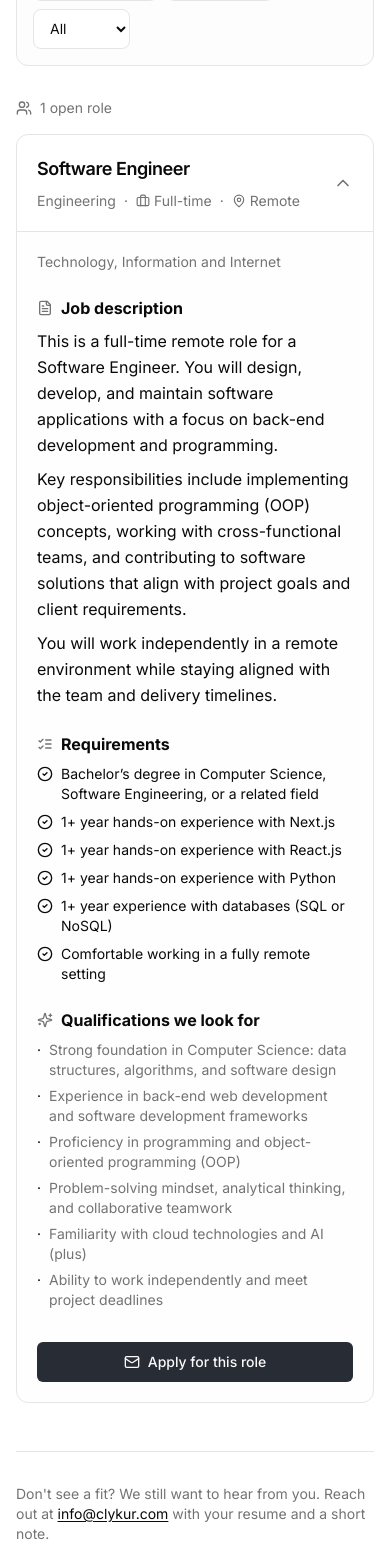
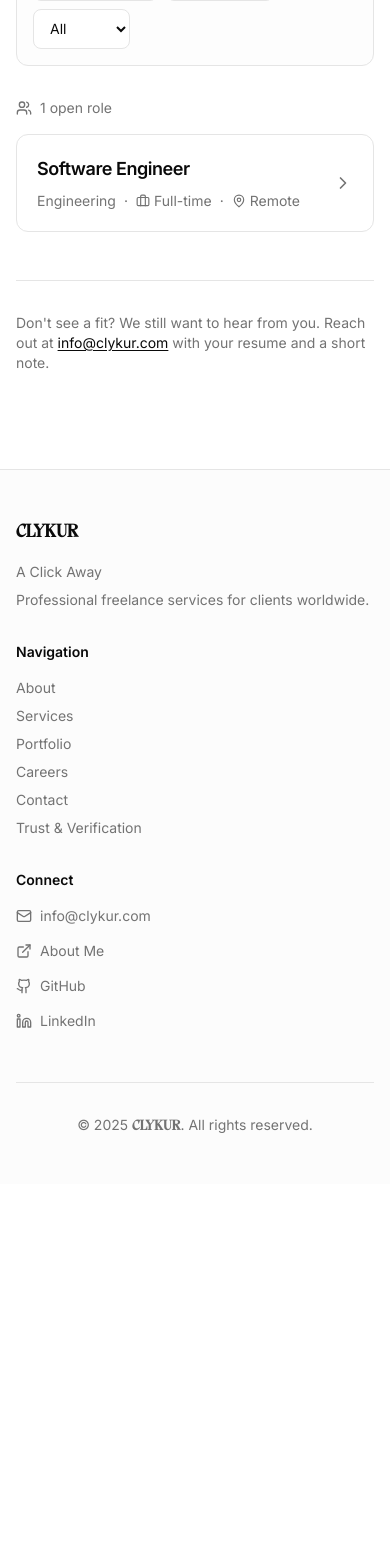
Before and after one commit to Clykur/Website, a Next.js app: page /careers in a window 390 px wide. Shown: the part 920-2488 px from the top of the page. After the commit the page ends 2104 px from the top, so only its background shows below. Built offline with nearby package versions, Linux system fonts and the light colour scheme.

Commit message:
Carrers Page

```diff
--- /dev/null
+++ b/app/careers/[slug]/page.tsx
@@ -0,0 +1,140 @@
+import Link from "next/link";
+import { notFound } from "next/navigation";
+import { Button } from "@/components/ui/button";
+import {
+  Mail,
+  ArrowLeft,
+  Briefcase,
+  MapPin,
+  FileText,
+  ListChecks,
+  Sparkles,
+  CheckCircle2,
+} from "lucide-react";
+import {
+  getRoleBySlug,
+  getRolePaths,
+  getMailtoUrl,
+} from "@/lib/careers-roles";
+
+interface PageProps {
+  params: { slug: string };
+}
+
+export function generateStaticParams() {
+  return getRolePaths().map((slug) => ({ slug }));
+}
+
+export function generateMetadata({ params }: PageProps) {
+  const role = getRoleBySlug(params.slug);
+  if (!role) return { title: "Role not found - Clykur Careers" };
+  return {
+    title: `${role.title} - Careers | Clykur`,
+    description: `Apply for ${role.title} at Clykur. ${role.employmentType}, ${role.location}. ${role.industry}.`,
+  };
+}
+
+export default function JobPage({ params }: PageProps) {
+  const role = getRoleBySlug(params.slug);
+  if (!role) notFound();
+
+  const mailtoUrl = getMailtoUrl(role);
+
+  return (
+    <div className="min-h-screen pt-20 md:pt-28 pb-24">
+      <div className="max-w-3xl mx-auto px-4 sm:px-6 lg:px-8">
+        <Link
+          href="/careers"
+          className="inline-flex items-center gap-2 text-sm text-muted-foreground hover:text-foreground mb-8 transition-colors"
+        >
+          <ArrowLeft className="h-4 w-4" />
+          All open roles
+        </Link>
+
+        <header className="mb-8">
+          <h1 className="text-2xl md:text-3xl font-semibold tracking-tight mb-3">
+            {role.title}
+          </h1>
+          <p className="text-muted-foreground mb-4">{role.industry}</p>
+          <div className="flex flex-wrap gap-2">
+            <span className="inline-flex items-center gap-1.5 px-3 py-1.5 rounded-lg bg-muted text-sm font-medium">
+              <Briefcase className="h-4 w-4 text-muted-foreground" />
+              {role.employmentType}
+            </span>
+            <span className="inline-flex items-center gap-1.5 px-3 py-1.5 rounded-lg bg-muted text-sm font-medium">
+              <MapPin className="h-4 w-4 text-muted-foreground" />
+              {role.location}
+            </span>
+            <span className="inline-flex items-center gap-1.5 px-3 py-1.5 rounded-lg bg-muted text-sm font-medium">
+              {role.team}
+            </span>
+          </div>
+        </header>
+
+        <div className="space-y-8">
+          <section>
+            <h2 className="text-base font-bold text-foreground mb-2 flex items-center gap-2">
+              <FileText className="h-4 w-4 text-muted-foreground" />
+              Job description
+            </h2>
+            <div className="space-y-2 text-foreground">
+              {role.description.map((p, i) => (
+                <p key={i} className="leading-relaxed">
+                  {p}
+                </p>
+              ))}
+            </div>
+          </section>
+
+          <section>
+            <h2 className="text-base font-bold text-foreground mb-2 flex items-center gap-2">
+              <ListChecks className="h-4 w-4 text-muted-foreground" />
+              Requirements
+            </h2>
+            <ul className="space-y-2">
+              {role.requirements.map((r, i) => (
+                <li key={i} className="flex gap-2 items-start text-sm">
+                  <CheckCircle2 className="h-4 w-4 shrink-0 mt-0.5 text-foreground" aria-hidden />
+                  <span>{r}</span>
+                </li>
+              ))}
+            </ul>
+          </section>
+
+          <section>
+            <h2 className="text-base font-bold text-foreground mb-2 flex items-center gap-2">
+              <Sparkles className="h-4 w-4 text-muted-foreground" />
+              Qualifications we look for
+            </h2>
+            <ul className="space-y-1.5 text-sm text-muted-foreground">
+              {role.qualifications.map((q, i) => (
+                <li key={i} className="flex gap-2">
+                  <span className="text-foreground">·</span>
+                  <span>{q}</span>
+                </li>
+              ))}
+            </ul>
+          </section>
+
+          <section className="rounded-xl border border-border bg-muted/20 p-6 md:p-8">
+            <h2 className="text-lg font-semibold tracking-tight mb-2">Apply for this role</h2>
+            <p className="text-muted-foreground text-sm mb-4">
+              Send your resume and how you meet the requirements to the email below. We&apos;ll respond to every application.
+            </p>
+            <Button asChild size="lg" className="w-full sm:w-auto">
+              <a
+                href={mailtoUrl}
+                target="_blank"
+                rel="noopener noreferrer"
+                className="inline-flex items-center gap-2"
+              >
+                <Mail className="h-4 w-4" />
+                Apply via email
+              </a>
+            </Button>
+          </section>
+        </div>
+      </div>
+    </div>
+  );
+}
--- a/app/careers/page.tsx
+++ b/app/careers/page.tsx
@@ -4,18 +4,12 @@ import { useState, useMemo } from "react";
 import Link from "next/link";
 import { Button } from "@/components/ui/button";
 import {
-  Mail,
   ArrowLeft,
   Briefcase,
   MapPin,
   Building2,
-  CheckCircle2,
-  FileText,
-  ListChecks,
-  Sparkles,
   Search,
   ChevronDown,
-  ChevronUp,
   Users,
 } from "lucide-react";
 import {
@@ -23,7 +17,7 @@ import {
   TEAMS,
   EMPLOYMENT_TYPES,
   LOCATIONS,
-  getMailtoUrl,
+  getSlugForRole,
   type CareerRole,
 } from "@/lib/careers-roles";
 
@@ -37,24 +31,13 @@ const CAREERS_INTRO = {
     "Clykur delivers smart, scalable software — from web and mobile apps to cloud and AI. We focus on reliability and clear communication so our clients can move fast. Recognized as an MSME under the Government of India, we turn ambitious ideas into shipped products. If you like ownership, clarity, and a no-drama culture, you'll fit right in.",
 };
 
-function RoleCard({
-  role,
-  isExpanded,
-  onToggle,
-}: {
-  role: CareerRole;
-  isExpanded: boolean;
-  onToggle: () => void;
-}) {
-  const mailtoUrl = getMailtoUrl(role);
+function RoleCard({ role }: { role: CareerRole }) {
   return (
-    <div className="rounded-xl border border-border bg-card overflow-hidden">
-      <button
-        type="button"
-        onClick={onToggle}
-        className="w-full p-5 md:p-6 text-left hover:bg-muted/30 transition-colors flex items-center justify-between gap-4"
-        aria-expanded={isExpanded}
-      >
+    <Link
+      href={`/careers/${getSlugForRole(role)}`}
+      className="block rounded-xl border border-border bg-card p-5 md:p-6 hover:bg-muted/30 hover:border-foreground/20 transition-colors"
+    >
+      <div className="flex items-center justify-between gap-4">
         <div className="min-w-0">
           <h2 className="text-lg font-semibold tracking-tight truncate">
             {role.title}
@@ -74,75 +57,10 @@ function RoleCard({
           </div>
         </div>
         <span className="shrink-0 text-muted-foreground" aria-hidden>
-          {isExpanded ? (
-            <ChevronUp className="h-5 w-5" />
-          ) : (
-            <ChevronDown className="h-5 w-5" />
-          )}
+          <ChevronDown className="h-5 w-5 rotate-[-90deg]" />
         </span>
-      </button>
-      {isExpanded && (
-        <div className="border-t border-border bg-muted/10">
-          <div className="p-5 md:p-6 space-y-6">
-            <p className="text-sm text-muted-foreground">{role.industry}</p>
-            <div>
-              <h3 className="text-base font-bold text-foreground mb-2 flex items-center gap-2">
-                <FileText className="h-4 w-4 text-muted-foreground" />
-                Job description
-              </h3>
-              <div className="space-y-2 text-foreground">
-                {role.description.map((p, i) => (
-                  <p key={i} className="leading-relaxed">
-                    {p}
-                  </p>
-                ))}
-              </div>
-            </div>
-            <div>
-              <h3 className="text-base font-bold text-foreground mb-2 flex items-center gap-2">
-                <ListChecks className="h-4 w-4 text-muted-foreground" />
-                Requirements
-              </h3>
-              <ul className="space-y-2">
-                {role.requirements.map((r, i) => (
-                  <li key={i} className="flex gap-2 items-start text-sm">
-                    <CheckCircle2 className="h-4 w-4 shrink-0 mt-0.5 text-foreground" aria-hidden />
-                    <span>{r}</span>
-                  </li>
-                ))}
-              </ul>
-            </div>
-            <div>
-              <h3 className="text-base font-bold text-foreground mb-2 flex items-center gap-2">
-                <Sparkles className="h-4 w-4 text-muted-foreground" />
-                Qualifications we look for
-              </h3>
-              <ul className="space-y-1.5 text-sm text-muted-foreground">
-                {role.qualifications.map((q, i) => (
-                  <li key={i} className="flex gap-2">
-                    <span className="text-foreground">·</span>
-                    <span>{q}</span>
-                  </li>
-                ))}
-              </ul>
-            </div>
-            <div className="pt-2">
-              <Button asChild size="default" className="w-full sm:w-auto">
-                <a
-                  href={mailtoUrl}
-                  target="_blank"
-                  rel="noopener noreferrer"
-                  className="inline-flex items-center gap-2"
-                >
-                  <Mail className="h-4 w-4" />
-                  Apply for this role
-                </a>
-              </Button>
-            </div>
-          </div>
-        </div>
-      )}
-    </div>
+      </div>
+    </Link>
   );
 }
 
@@ -151,7 +69,6 @@ export default function CareersPage() {
   const [team, setTeam] = useState<string>("All");
   const [employmentType, setEmploymentType] = useState<string>("All");
   const [location, setLocation] = useState<string>("All");
-  const [expandedId, setExpandedId] = useState<string | null>(ROLES[0]?.id ?? null);
 
   const filteredRoles = useMemo(() => {
     const q = search.trim().toLowerCase();
@@ -267,14 +184,7 @@ export default function CareersPage() {
             </p>
           ) : (
             filteredRoles.map((role) => (
-              <RoleCard
-                key={role.id}
-                role={role}
-                isExpanded={expandedId === role.id}
-                onToggle={() =>
-                  setExpandedId((prev) => (prev === role.id ? null : role.id))
-                }
-              />
+              <RoleCard key={getSlugForRole(role)} role={role} />
             ))
           )}
         </div>
--- a/lib/careers-roles.ts
+++ b/lib/careers-roles.ts
@@ -3,8 +3,10 @@ export const CAREERS_EMAIL = "info@clykur.com";
 export type EmploymentType = "Full-time" | "Part-time" | "Contract";
 export type LocationType = "Remote" | "Hybrid" | "On-site";
 
+/**
+ * A single job role. The public URL slug is derived from role title + a short hash (e.g. /careers/software-engineer-x7k2m9).
+ */
 export interface CareerRole {
-  id: string;
   title: string;
   team: string;
   employmentType: EmploymentType;
@@ -42,13 +44,47 @@ export function getMailtoUrl(role: CareerRole): string {
   return `mailto:${CAREERS_EMAIL}?subject=${encodeURIComponent(subject)}&body=${encodeURIComponent(body)}`;
 }
 
+function slugify(title: string): string {
+  return title
+    .toLowerCase()
+    .trim()
+    .replace(/[^\w\s-]/g, "")
+    .replace(/\s+/g, "-")
+    .replace(/-+/g, "-");
+}
+
+function shortHash(str: string): string {
+  let h = 0;
+  for (let i = 0; i < str.length; i++) {
+    h = (h << 5) - h + str.charCodeAt(i);
+    h |= 0;
+  }
+  return Math.abs(h).toString(36).slice(0, 6);
+}
+
+/** Public URL slug for a role: slugified title + short hash (e.g. software-engineer-x7k2m9). */
+export function getSlugForRole(role: CareerRole): string {
+  const base = slugify(role.title);
+  const hash = shortHash(
+    [role.team, role.title, role.employmentType, role.location].join("-")
+  );
+  return `${base}-${hash}`;
+}
+
+export function getRoleBySlug(slug: string): CareerRole | undefined {
+  return ROLES.find((r) => getSlugForRole(r) === slug);
+}
+
+export function getRolePaths(): string[] {
+  return ROLES.map((r) => getSlugForRole(r));
+}
+
 export const TEAMS = ["All", "Engineering", "Product", "Design", "Operations"] as const;
 export const EMPLOYMENT_TYPES = ["All", "Full-time", "Part-time", "Contract"] as const;
 export const LOCATIONS = ["All", "Remote", "Hybrid", "On-site"] as const;
 
 export const ROLES: CareerRole[] = [
   {
-    id: "software-engineer",
     title: "Software Engineer",
     team: "Engineering",
     employmentType: "Full-time",
```
